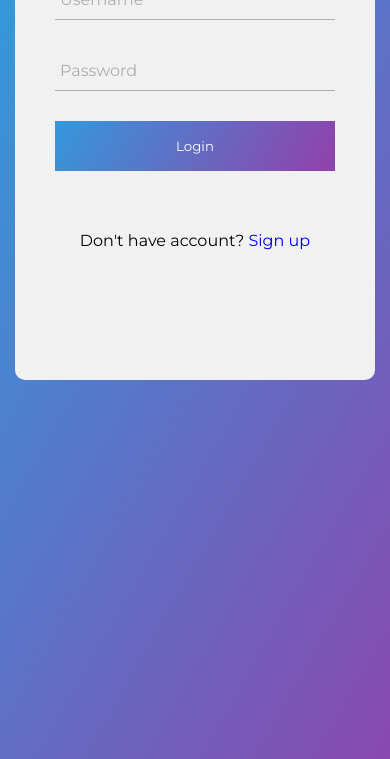
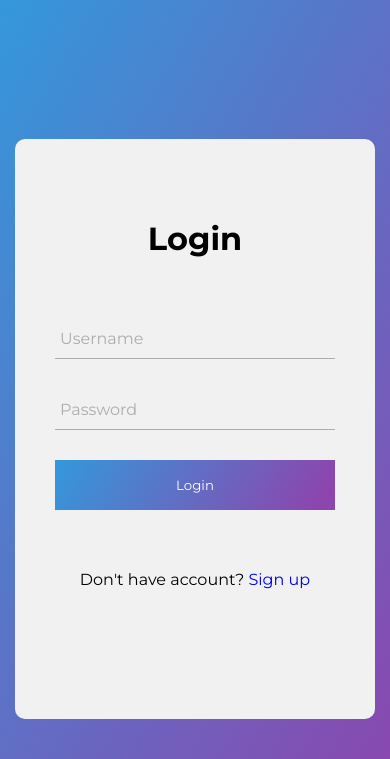
Before and after one commit to SilviuDinu/vue-js-project, a PHP site: page / in a window 390 px wide. Shown: the top 759 px of the page. Run offline with PHP 8.4, Linux system fonts and the light colour scheme; some libraries are stand-ins or nearby versions.

Commit message:
not important

```diff
--- a/assets/css/style.css
+++ b/assets/css/style.css
@@ -181,11 +181,20 @@ form#login, form#register {
 .flip-card-back {
     transform: rotateX(180deg);
 }
-
+@media (min-width: 601px){
+    .flip-card-child{
+        margin-top: 23%;
+    }
+}
 .flip-card-child {
     position: absolute;
     transition: transform 0.6s ease-out;
     transform-style: preserve-3d;
     left: 50%;
-    margin-top: 23%;
+    top: 50%;
 }
+@media (max-width: 600px){
+    .flip-card-child{
+        margin-top: 110%;
+    }
+}
--- a/index.php
+++ b/index.php
@@ -18,6 +18,7 @@ session_abort();
     <script src="https://ajax.googleapis.com/ajax/libs/jquery/3.4.1/jquery.min.js"></script>
     <script src="http://code.jquery.com/ui/1.11.4/jquery-ui.min.js"></script>
     <script src="assets/js/build.js"></script>
+    <meta name="viewport" content="width=device-width, initial-scale=1.0">
     <link rel="stylesheet" href="./assets/css/style.css">
     <link href="https://fonts.googleapis.com/css?family=Montserrat:400,500,700,900|Ubuntu:400,500,700" rel="stylesheet">
 </head>
```
